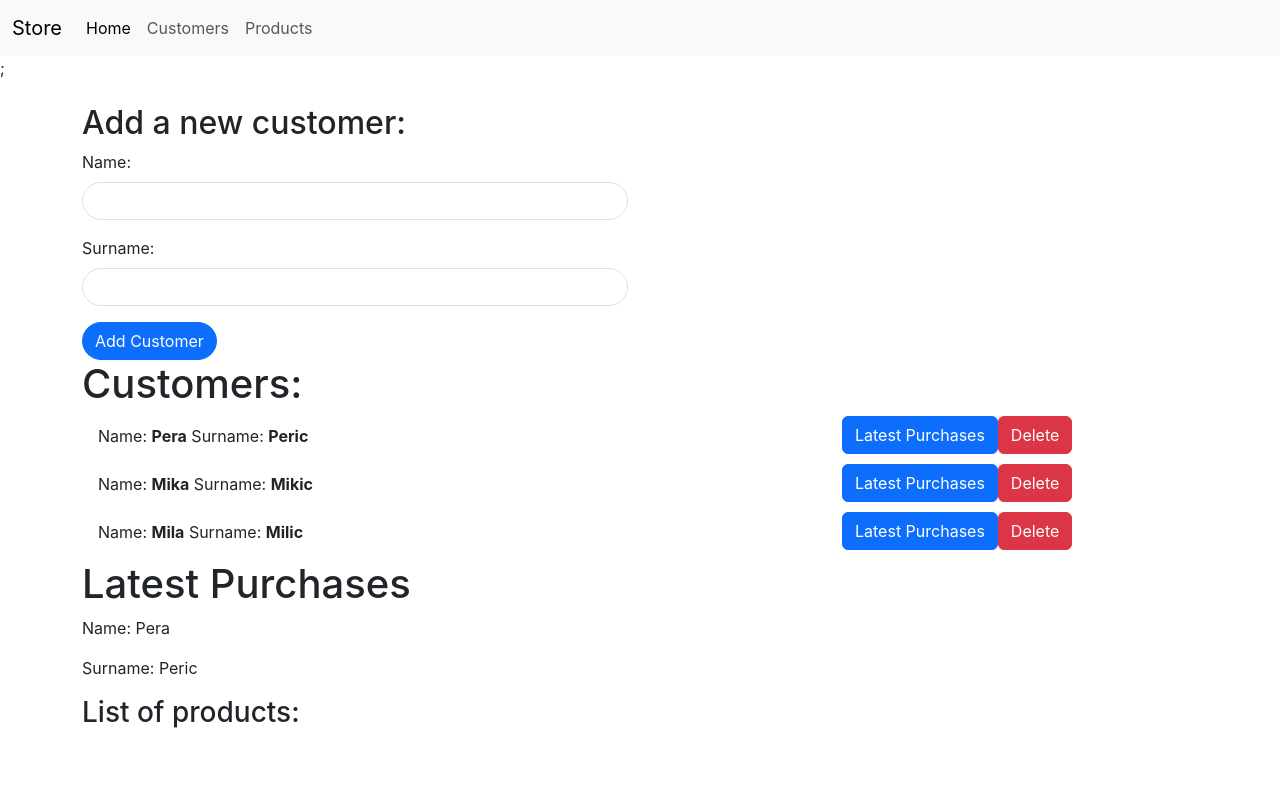
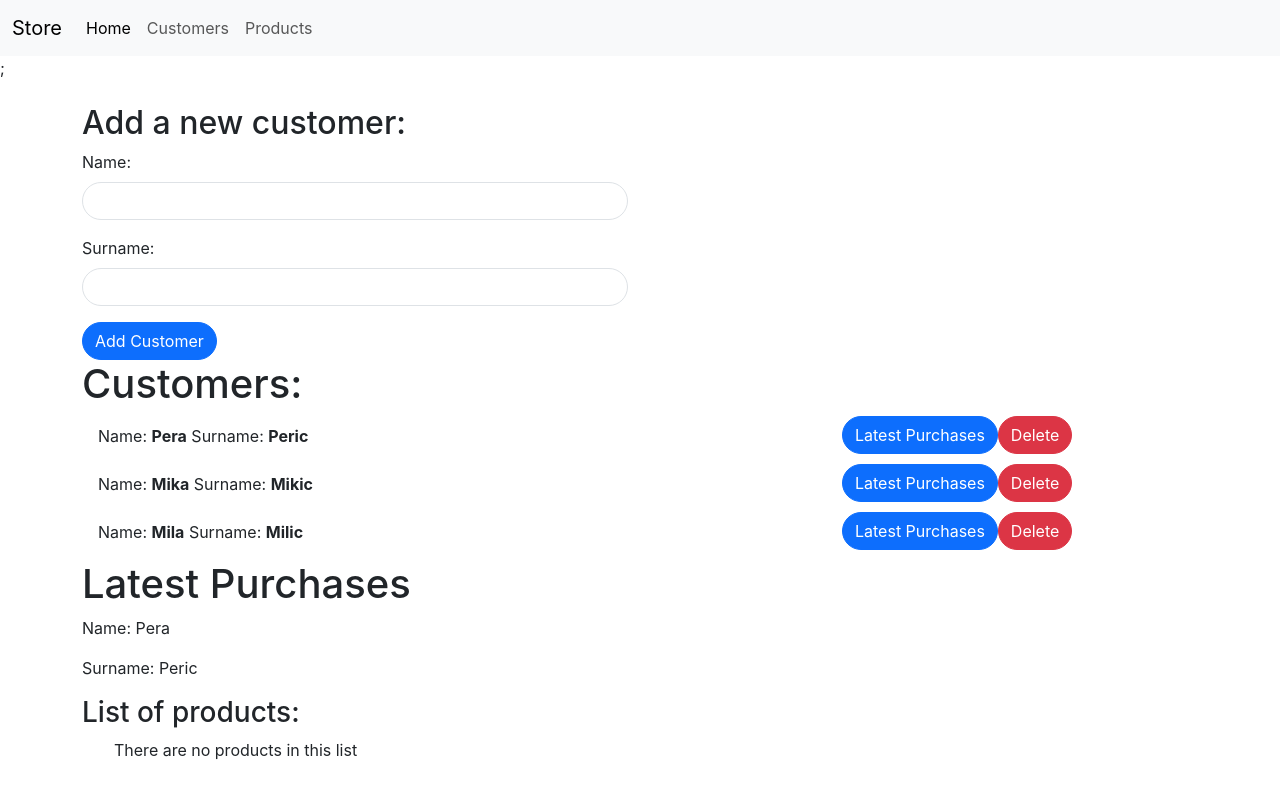
Before and after one commit to BiljanaDa/store_app, a React (Create React App) app: page /customers/1 in a window 1280 px wide. Built offline with nearby package versions, Linux system fonts and the light colour scheme.

Commit message:
add products

```diff
--- a/src/components/LatestPurchases.js
+++ b/src/components/LatestPurchases.js
@@ -1,6 +1,7 @@
 import React, { useEffect } from "react";
 import { Link, useNavigate, useParams } from "react-router-dom";
 import CustomerService from "../service/CustomerService";
+import ProductService from "../service/ProductService";
 
 export default function LatestPurchases() {
   const { id } = useParams();
@@ -23,6 +24,13 @@ export default function LatestPurchases() {
       <p>Name: {customer.name}</p>
       <p>Surname: {customer.surname}</p>
       <h3>List of products:</h3>
+      <ul>
+        {customer.products.length > 0
+          ? customer.products.map((product) => (
+              <li key={product.id}>{product.name}</li>
+            ))
+          : "There are no products in this list"}
+      </ul>
     </div>
   );
 }
--- a/src/pages/AppCustomers.js
+++ b/src/pages/AppCustomers.js
@@ -78,11 +78,14 @@ export default function AppCustomers() {
             </ul>
           </div>
           <div className="col-4">
-            <Link to={`/customers/${customer.id}`} className="btn btn-primary">
+            <Link
+              to={`/customers/${customer.id}`}
+              className="btn btn-primary rounded-pill"
+            >
               Latest Purchases
             </Link>
             <button
-              className="btn btn-danger"
+              className="btn btn-danger rounded-pill"
               onClick={() => handleDeleteCustomer(customer.id)}
             >
               Delete
--- a/src/pages/AppProducts.js
+++ b/src/pages/AppProducts.js
@@ -1,5 +1,24 @@
-import React from "react";
+import React, { useState } from "react";
+import ProductService from "../service/ProductService";
 
 export default function AppProducts() {
-  return <div>Products</div>;
+  const products = ProductService.getAll();
+
+  return (
+    <div className="container mt-4">
+      <h1 className="mb-4">Product List</h1>
+      <ul className="list-group list-group-flush">
+        {products.map((product) => (
+          <li
+            key={product.id}
+            className="list-group-item d-flex justify-content-between align-items-center"
+          >
+            <span className="d-flex align-items-center">
+              <strong>{product.name}</strong>
+            </span>
+          </li>
+        ))}
+      </ul>
+    </div>
+  );
 }
--- a/src/service/CustomerService.js
+++ b/src/service/CustomerService.js
@@ -2,9 +2,9 @@ class CustomerService {
   constructor() {
     this.nextId = 4;
     this.customers = [
-      { id: 1, name: "Pera", surname: "Peric" },
-      { id: 2, name: "Mika", surname: "Mikic" },
-      { id: 3, name: "Mila", surname: "Milic" },
+      { id: 1, name: "Pera", surname: "Peric", products: [] },
+      { id: 2, name: "Mika", surname: "Mikic", products: [] },
+      { id: 3, name: "Mila", surname: "Milic", products: [] },
     ];
   }
 
--- /dev/null
+++ b/src/service/ProductService.js
@@ -0,0 +1,15 @@
+class ProductService {
+  constructor() {
+    this.products = [
+      { id: 1, name: "Patike" },
+      { id: 2, name: "Lopta" },
+      { id: 3, name: "Trenerka" },
+    ];
+  }
+
+  getAll() {
+    return this.products;
+  }
+}
+
+export default new ProductService();
```
